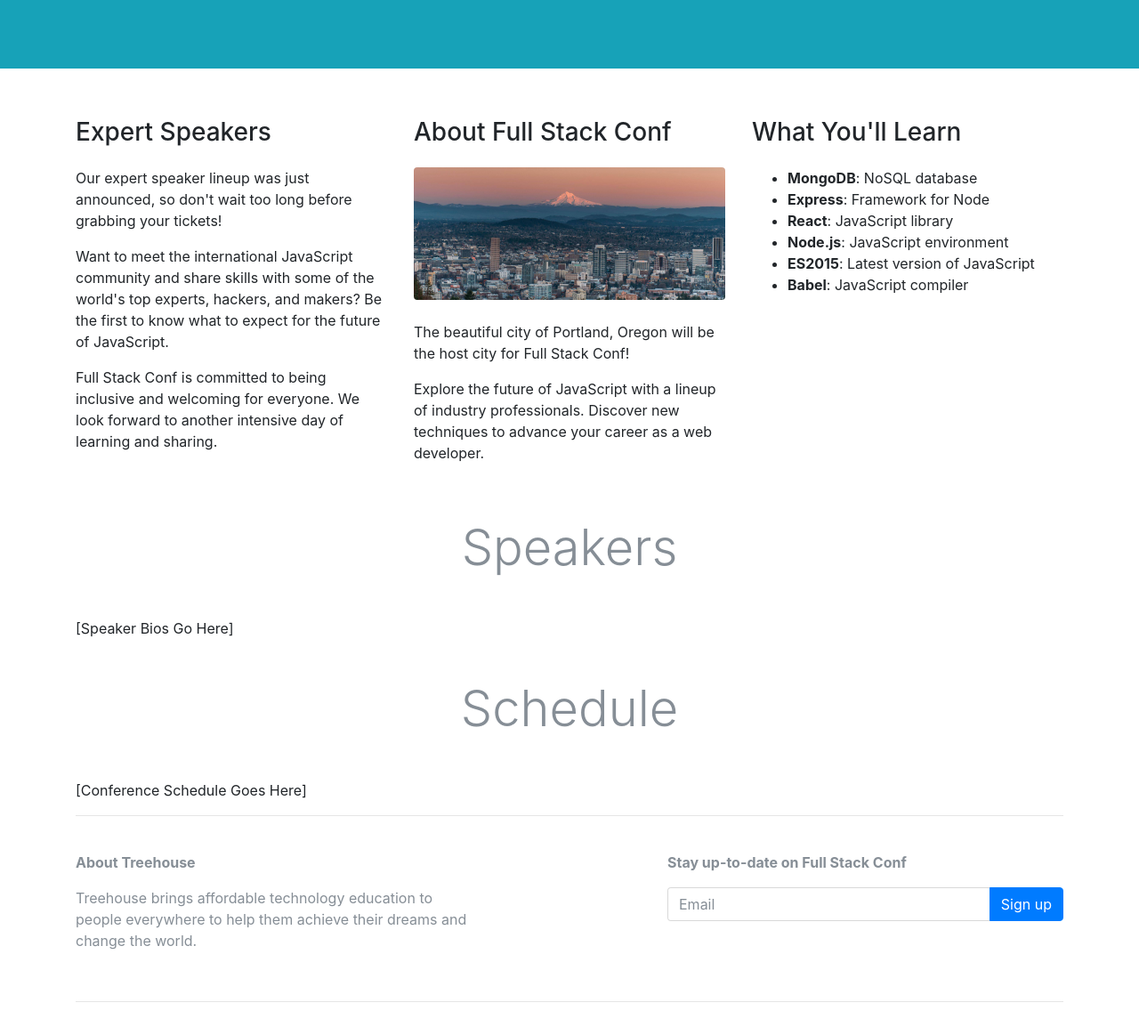
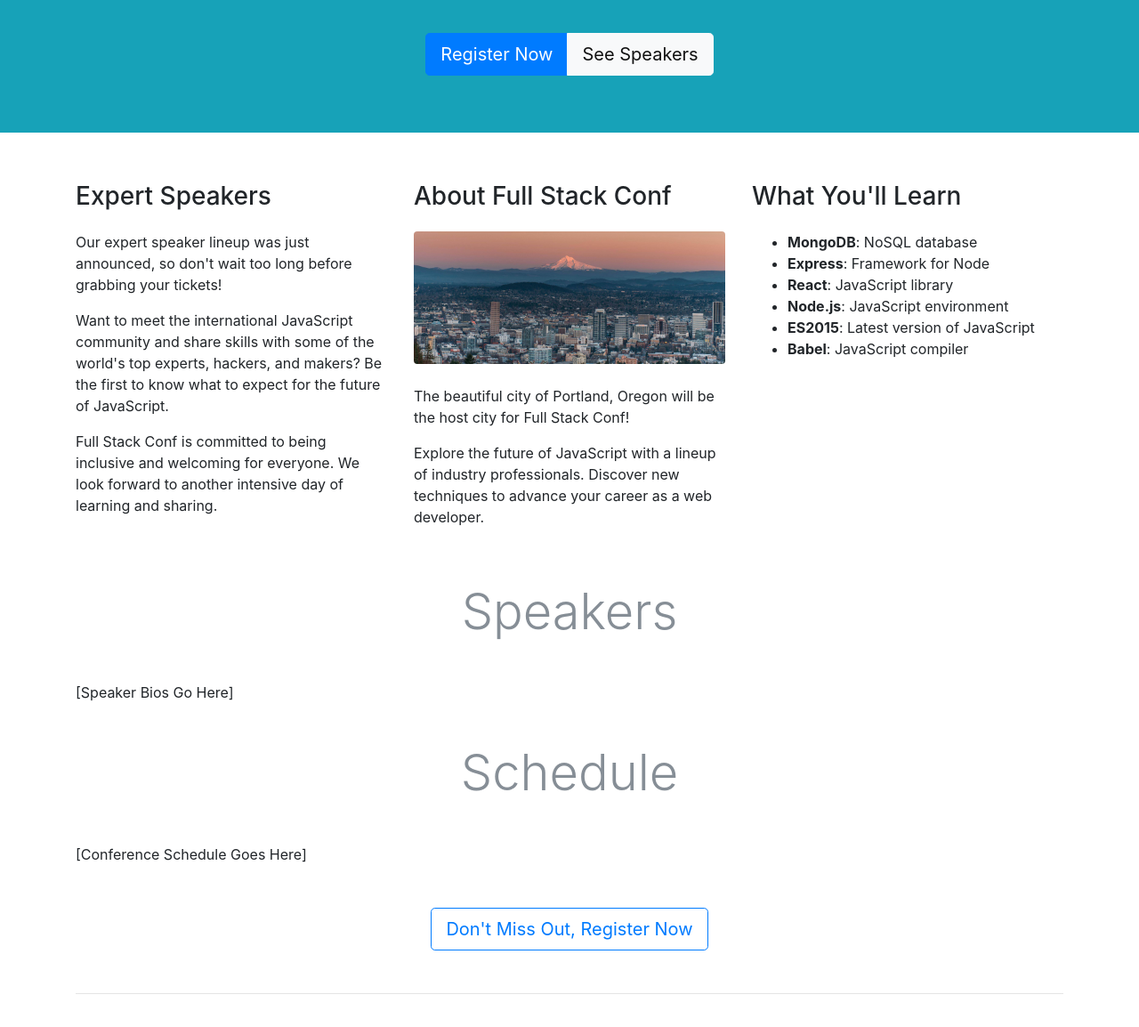
Before and after one commit to BowzersShell/bootstrapCourse, a plain HTML site: page start/index.html in a window 1280 px wide. Shown: the part 250-1404 px from the top of the page at 89% size. Drawn offline with nearby package versions, Linux system fonts and the light colour scheme.

Commit message:
added buttons in jumbtron and to register

```diff
--- a/start/index.html
+++ b/start/index.html
@@ -34,6 +34,12 @@
       <div class="container text-sm-center pt-5">
         <h1 class="display-2 ">Full Stack Conf</h1>
         <p class="lead">A One-day Conference About All Things Javascript!</p>
+
+        <div class="btn-group mt-4" role="group" aria-label="Callout button">
+          <button type="button" class="btn btn-primary btn-lg ">Register Now</button>
+          <a class="btn btn-light btn-lg" href="#speakers">See Speakers</a>
+        </div>
+
       </div>
     </div>
     <!--/Jumbotron-->
@@ -70,7 +76,7 @@
       </div><!--/About-->
 
        <!--Speaker-->
-      <h1 class="display-4 text-center my-5 text-muted">Speakers</h1>
+      <h1 id="speakers" class="display-4 text-center my-5 text-muted">Speakers</h1>
       [Speaker Bios Go Here]
       <!--/Speaker-->
 
@@ -78,6 +84,9 @@
       <h1 class="display-4 text-center my-5 text-muted">Schedule</h1>
       [Conference Schedule Goes Here]
       <!--/schedule-->
+
+      <!--callback button-->
+      <button type="button" class="btn btn-outline-primary btn-lg d-block mx-auto my-5">Don't Miss Out, Register Now</button>
 
       <!-- signup form -->
       <hr>
```
